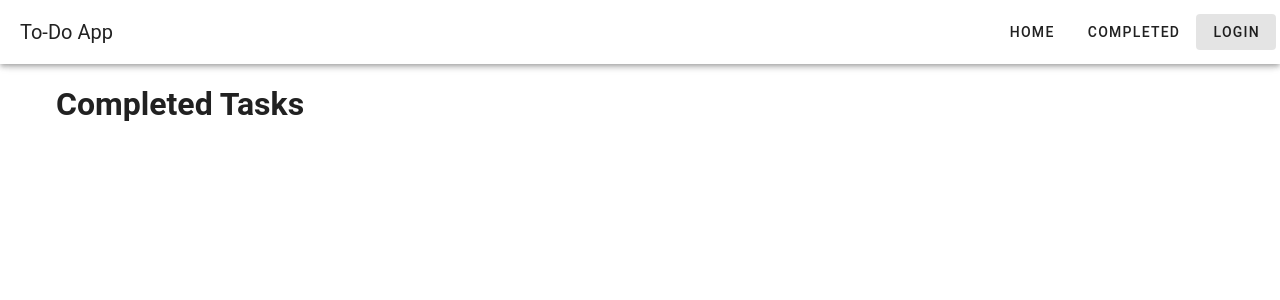
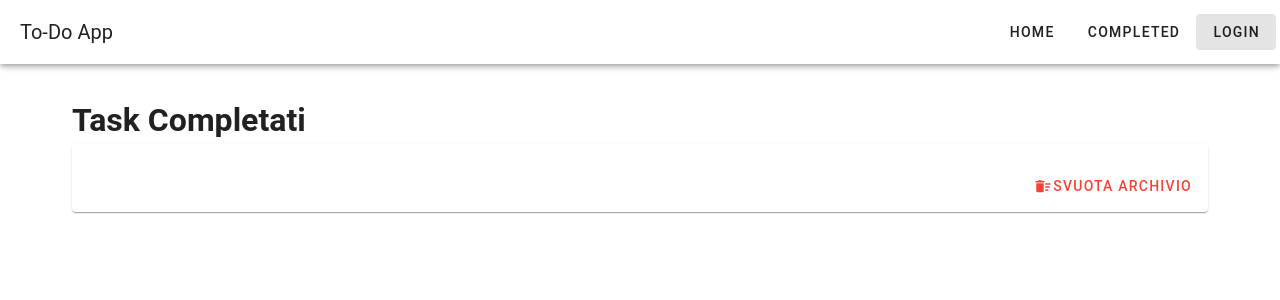
Before and after one commit to Adriatik-Berdufi/to_do_app, a Vue app: page /login in a window 1280 px wide. Shown: the top 300 px of the page. Built offline with nearby package versions, Linux system fonts and the light colour scheme; what webfontloader would draw is missing.

Commit message:
feat : add archived task to Completed route

```diff
--- a/src/store/index.js
+++ b/src/store/index.js
@@ -3,6 +3,7 @@ import { reactive } from 'vue';
 
 export const store = reactive({
   tasks: [],
+  archivedTasks: [],
   editingTaskIndex: -1,
 
   addTask(task) {
@@ -39,5 +40,12 @@ export const store = reactive({
 
   stopEdit() {
     this.editingTaskIndex = -1;
+  },
+  archiveTask(index) {
+    if (index >= 0 && index < this.tasks.length && this.tasks[index].completed) {
+      const archivedTask = this.tasks.splice(index, 1)[0];
+      this.archivedTasks.push(archivedTask);
+    }
   }
+
 });
--- a/src/views/Completed.vue
+++ b/src/views/Completed.vue
@@ -1,14 +1,69 @@
 <script>
+import { store } from '../store/index.js';
+
 export default {
   name: 'Completed',
-}
+  computed: {
+    store() {
+        return store;
+    }
+  },
+  methods: {
+     // porta il task di nuovo nella to do list
+    removeFromArchive(index) {
+        if (index >= 0 && index < store.archivedTasks.length) {
+            const removedTask = store.archivedTasks.splice(index, 1)[0];
+            store.tasks.push(removedTask);
+        }
+    },
+    // elimina il task
+    deleteArchivedTask(index) {
+        if (index >= 0 && index < store.archivedTasks.length) {
+            store.archivedTasks.splice(index, 1);
+        }
+    },
+    // Svuota l'archivio
+    clearArchive() {
+        store.archivedTasks = [];
+    }
+
+  },
+
+};
 </script>
 
+
 <template>
-    <div>
-        <h1>Completed Tasks</h1>
-    </div>
+    <v-container>
+      <h1>Task Completati</h1>
+
+      <v-card>
+        <v-list>
+          <v-list-item v-for="(task, index) in store.archivedTasks" :key="index">
+            <v-list-item-content class="d-flex justify-space-between">
+                <v-text>{{ task.name }}</v-text>
+
+                <div>
+                    <!-- Pulsante per portare il task di nuovo nella to do list -->
+                    <v-icon class="mx-2" @click="removeFromArchive(index)">mdi-arrow-left-bold-circle</v-icon>
+                    <!-- Pulsante per eliminare il task -->
+                    <v-icon class="mx-2" @click="deleteArchivedTask(index)">mdi-delete</v-icon>
+                </div>
+            </v-list-item-content>
+            <v-divider></v-divider>
+          </v-list-item>
+        </v-list>
+        <!-- Per svutare tutto l'archivio  -->
+        <v-card-actions class="d-flex justify-end">
+            <v-btn color="red" @click="clearArchive">
+                <v-icon left>mdi-delete-sweep</v-icon>
+                Svuota Archivio
+            </v-btn>
+        </v-card-actions>
+      </v-card>
+    </v-container>
 </template>
+
 
 <style scoped>
 </style>
--- a/src/views/Home.vue
+++ b/src/views/Home.vue
@@ -58,6 +58,16 @@ export default {
       store.startEdit(index); // Avvia la modalità di modifica per il task selezionato
       this.newTask = store.tasks[index].name; // Inizializza il campo di input con il nome del task
       this.dialog = true; // Apri la modale
+    },
+    // Manda il task nel archivio
+    archiveTask(index) {
+      if (index >= 0 && index < store.tasks.length && store.tasks[index].completed) {
+        const archivedTask = store.tasks.splice(index, 1)[0];
+        store.archivedTasks.push(archivedTask);
+
+        // Naviga verso complited se voglio che mi porti diretamente a quella route
+        //this.$router.push({ name: 'Completed' });
+      }
     }
   }
 };
@@ -96,6 +106,7 @@ export default {
                 <v-icon class="mx-2" @click="startEditing(index)">mdi-pencil</v-icon>
                 <v-icon class="mx-2" @click="completeTask(index)" v-if="!task.completed">mdi-check-circle</v-icon>
                 <v-icon class="mx-2" @click="undoCompleteTask(index)" v-if="task.completed">mdi-check-circle-outline</v-icon>
+                <v-icon class="mx-2" @click="archiveTask(index)" v-if="task.completed">mdi-archive</v-icon>
                 <v-icon class="mx-2" @click="deleteTask(index)">mdi-delete</v-icon>
               </div>
             </v-list-item-content>
```
